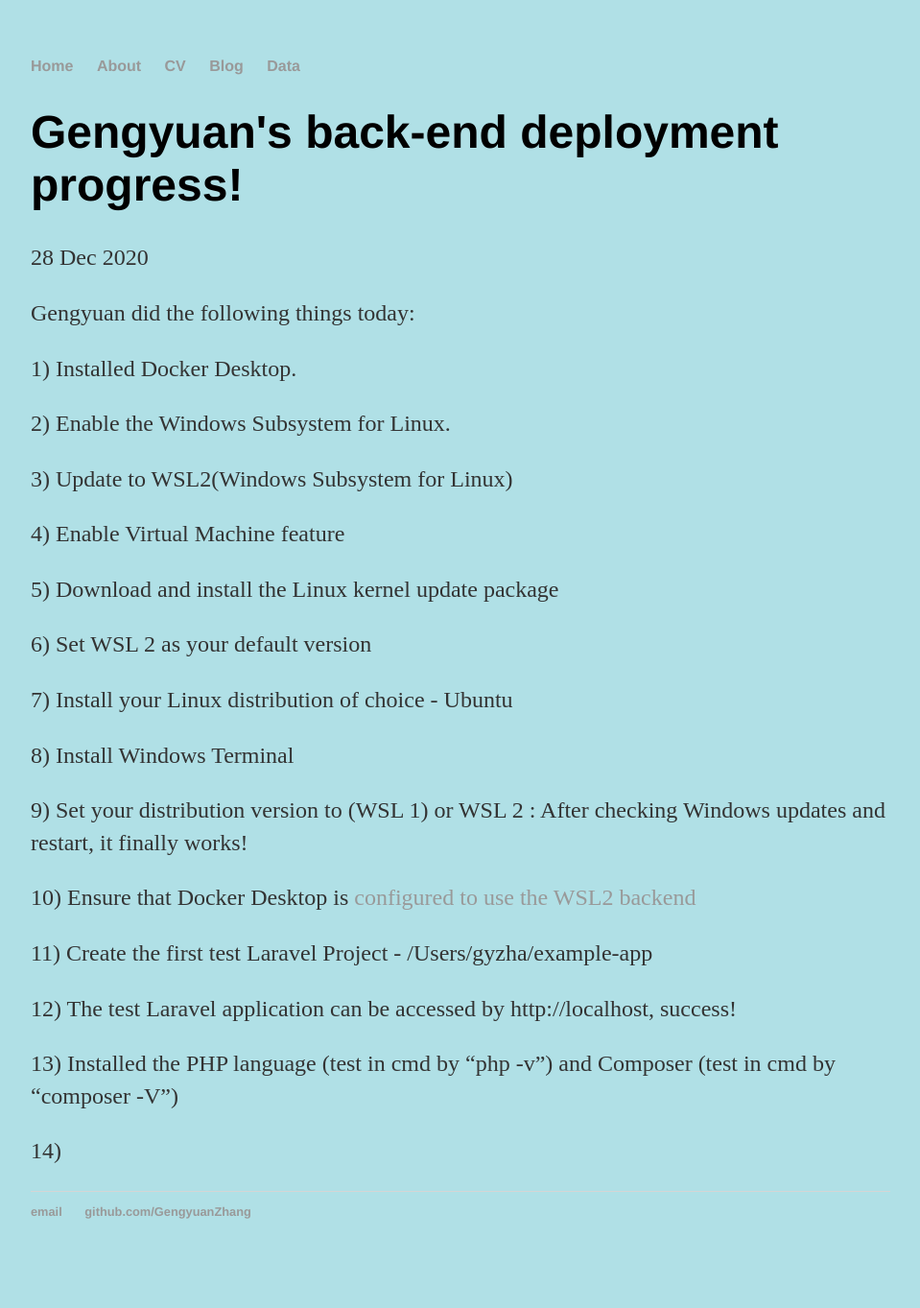
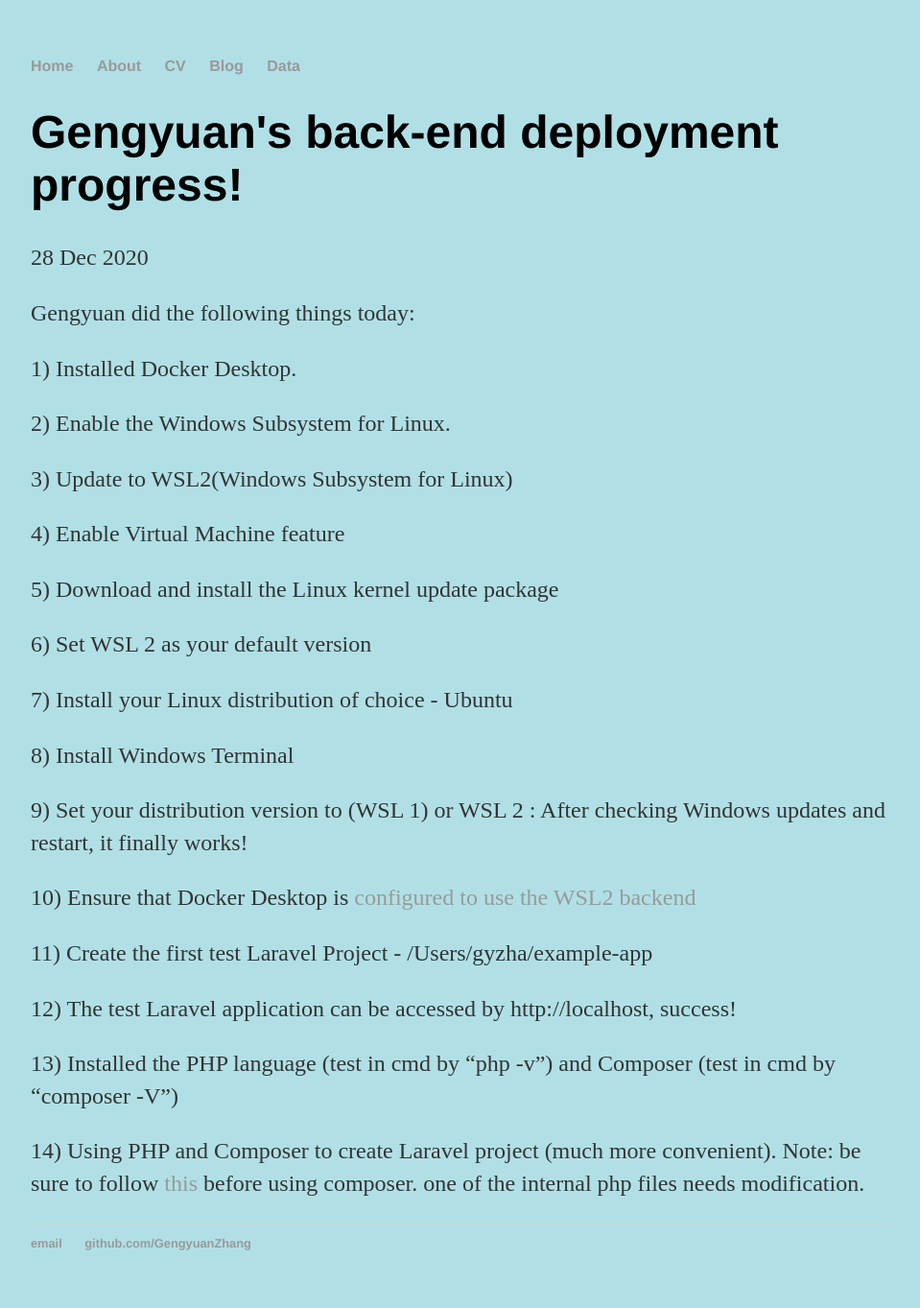
Before and after one commit to GengyuanZhang/GengyuanZhang.github.io, a Jekyll site: the page built from _posts/2020-12-28-gengyuan-zhang-back-end-progress.md, in a window 1280 px wide. Shown: the whole page at 96% size, without its empty margins (160-1119 px from the left). Built offline with Jekyll 4.4.1, drawn with Linux system fonts in a browser that asks for light colours; before the commit the page ends 1330 px from its top, so only the background shows below that.

Commit message:
Update 2020-12-28-gengyuan-zhang-back-end-progress.md

```diff
--- a/_posts/2020-12-28-gengyuan-zhang-back-end-progress.md
+++ b/_posts/2020-12-28-gengyuan-zhang-back-end-progress.md
@@ -32,4 +32,4 @@ Gengyuan did the following things today:
 
 13) Installed the PHP language (test in cmd by "php -v") and Composer (test in cmd by "composer -V")
 
-14)
+14) Using PHP and Composer to create Laravel project (much more convenient). Note: be sure to follow [this](https://stackoverflow.com/questions/52734707/your-requirements-could-not-be-resolved-to-an-installable-set-of-packages-for-la) before using composer. one of the internal php files needs modification.
```
